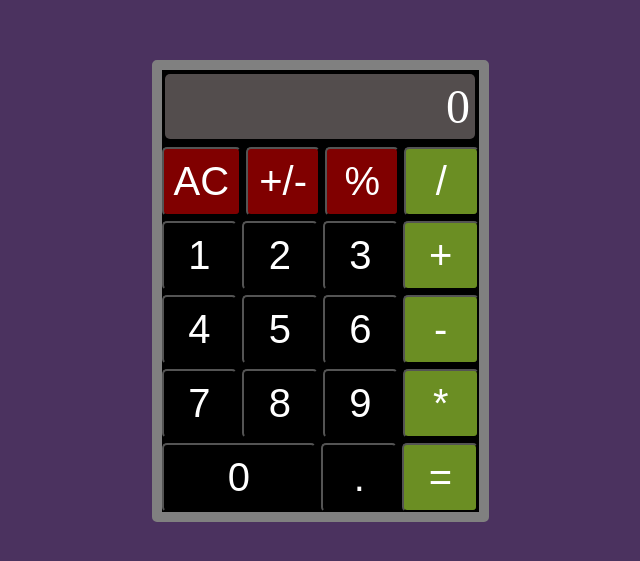
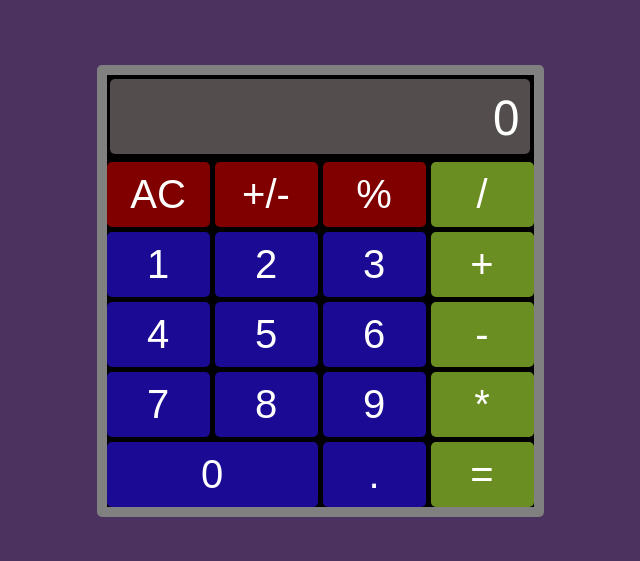
Before and after one commit to Fridgemann/sillly-js-stuff, a plain HTML site: page calculator-project/index.html in a window 1280 px wide. Shown: the part 109-670 px from the top of the page, without its empty margins (320-960 px from the left). Drawn offline with Linux system fonts and the light colour scheme.

Commit message:
-Changed number buttons' color removed their border
-changed the font

```diff
--- a/calculator-project/styles.css
+++ b/calculator-project/styles.css
@@ -17,6 +17,7 @@ html, body {
     border-radius: 5px;
     gap: 5px;
     background-color: black;
+    font-family: 'Segoe UI', Tahoma, Geneva, Verdana, sans-serif;
 }
 
 .row {
@@ -26,7 +27,7 @@ html, body {
 }
 
 .calc-button {
-    background-color: black;
+    background-color: rgb(27, 11, 148);
     color: white;
     font-size: 2.5em;
     display: flex;
@@ -34,16 +35,17 @@ html, body {
     padding: 10px;
     border-radius: 5px;
     justify-content: center;
+    border: 0;
 }
 
 #result-display {
     font-size: 3em;
-    padding: 5px; /* Text aligning doesnt work because of the 2nd padding */
+    padding: 5px 10px; /* Text aligning doesnt work because of the 2nd padding */
     background-color: rgb(83, 77, 77);
     color: white;
     margin: 3.5px;
     border-radius: 5px;
-    width: 300px;
+    width: 400px;
     display: flex;
     justify-content: flex-end;
     align-items: flex-end;
@@ -51,7 +53,7 @@ html, body {
 
 
 #zero-btn {
-    flex: 2 215px; /* 10px + because of the gap in .row and #calculator */
+    flex: 2 205px; /* 10px + because of the gap in .row and #calculator */
     justify-content: center;
 }
 
```
